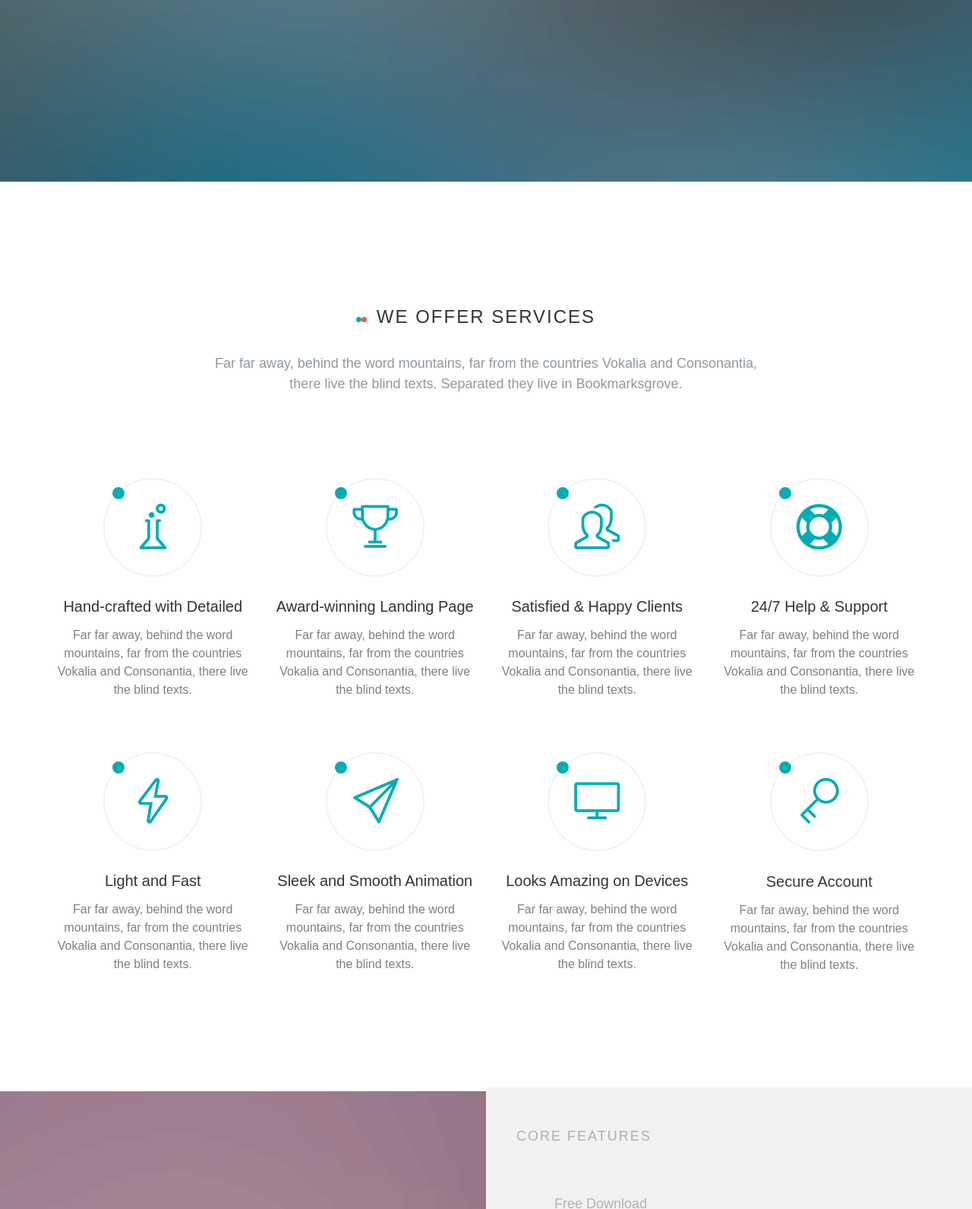
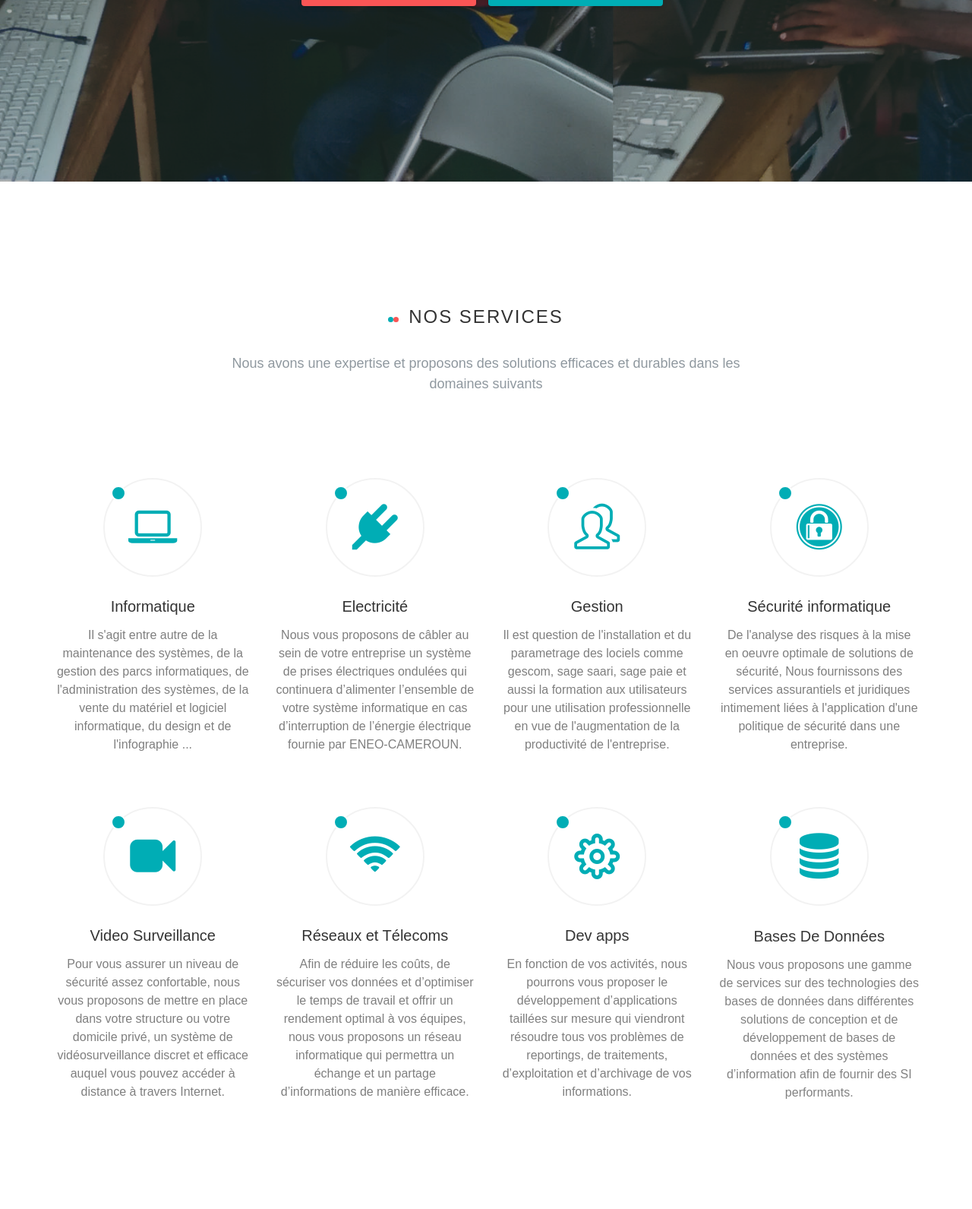
Before and after one commit to sedsev/winkom, a plain HTML site: page index.html in a window 1280 px wide. Shown: the part 661-2252 px from the top of the page at 76% size. Drawn offline with Linux system fonts and the light colour scheme; some packages are replaced by stand-ins of ours; no server answers; files whose address does not match are found by name.

Commit message:
home and services pages template ok. begining projects and statistics pages template.

```diff
--- a/index.html
+++ b/index.html
@@ -7,7 +7,7 @@
 	<head>
 	<meta charset="utf-8">
 	<meta http-equiv="X-UA-Compatible" content="IE=edge">
-	<title>Twist &mdash; Free Fully Responsive HTML5 Template by FREEHTML5.co</title>
+	<title>winkom-services</title>
 	<meta name="viewport" content="width=device-width, initial-scale=1">
 	<meta name="description" content="Free HTML5 Template by FreeHTML5.co" />
 	<meta name="keywords" content="free html5, free template, free bootstrap, html5, css3, mobile first, responsive" />
@@ -73,38 +73,38 @@
 				<div class="navbar-header">
 					<!-- Mobile Toggle Menu Button -->
 					<a href="#" class="js-fh5co-nav-toggle fh5co-nav-toggle" data-toggle="collapse" data-target="#navbar" aria-expanded="false" aria-controls="navbar"><i></i></a>
-					<a class="navbar-brand" href="index.html">Twist</a>
+					<a class="navbar-brand" href="index.html">WincomServices</a>
 				</div>
 				<div id="navbar" class="navbar-collapse collapse">
 					<ul class="nav navbar-nav navbar-right">
-						<li class="active"><a href="#" data-nav-section="home"><span>Home</span></a></li>
+						<li class="active"><a href="#" data-nav-section="home"><span>Accueil</span></a></li>
 						<li><a href="#" data-nav-section="services"><span>Services</span></a></li>
-						<li><a href="#" data-nav-section="explore"><span>Project</span></a></li>
-						<li><a href="#" data-nav-section="testimony"><span>Testimony</span></a></li>
+						<li><a href="#" data-nav-section="explore"><span>Projets</span></a></li>
+						<li><a href="#" data-nav-section="testimony"><span>Temoignages</span></a></li>
 						<li><a href="#" data-nav-section="pricing"><span>Pricing</span></a></li>
-						<li><a href="#" data-nav-section="team"><span>Team</span></a></li>
+						<li><a href="#" data-nav-section="team"><span>Equipes</span></a></li>
 						<li><a href="#" data-nav-section="blog"><span>Blog</span></a></li>
 						<li><a href="#" data-nav-section="faq"><span>FAQ</span></a></li>
-						<li class="call-to-action"><a class="sign-up" href="#"><span>Sign Up</span></a></li>
-						<li class="call-to-action"><a class="log-in" href="#"><span>Login</span></a></li>
+						<li class="call-to-action"><a class="sign-up" href="#"><span>facebook</span></a></li>
+						<li class="call-to-action"><a class="log-in" href="#"><span>google +</span></a></li>
 					</ul>
 				</div>
 			</nav>
 	  </div>
 	</header>
 
-	<section id="fh5co-home" data-section="home" style="background-image: url(images/full_image_3.jpg);" data-stellar-background-ratio="0.5">
+	<section id="fh5co-home" data-section="home" style="background-image: url(images/head.jpg);" data-stellar-background-ratio="0.5">
 		<div class="gradient"></div>
 		<div class="container">
 			<div class="text-wrap">
 				<div class="text-inner">
 					<div class="row">
 						<div class="col-md-8 col-md-offset-2 text-center">
-							<h1 class="to-animate">One Page template for any type of <span>Businesses</span></h1>
-							<h2 class="to-animate">100% Free HTML5 Template. Licensed under <a href="http://creativecommons.org/licenses/by/3.0/" target="_blank">Creative Commons Attribution 3.0.</a> <br> Crafted with love by <a href="http://freehtml5.co/" target="_blank" title="Free HTML5 Bootstrap Templates" class="fh5co-link">FREEHTML5.co</a></h2>
+							<h1 class="to-animate">WINCOMSERVICES, l'ultime expression du savoir faire <span>Technologique</span></h1>
+							<h2 class="to-animate">WincomServices est une entreprise qui a su s'entourer des comp&eacute;tences dans les domaines Tecnologiques pour vous offrir des <a href="http://creativecommons.org/licenses/by/3.0/" target="_blank">services</a> <br> dans les domaines informatiques, &eacute;lectriques, des r&eacute;seaux et des t&eacute;l&eacute;communications <a href="http://freehtml5.co/" target="_blank" title="Free HTML5 Bootstrap Templates" class="fh5co-link">Contactez Nous</a></h2>
 							<div class="call-to-action">
-								<a href="#" class="demo to-animate"><i class="icon-power"></i> Demo</a>
-								<a href="#" class="download to-animate"><i class="icon-download"></i> Download</a>
+								<a href="#" class="demo to-animate"><i class="icon-google"></i></a>
+								<a href="#" class="download to-animate"><i class="icon-facebook"></i></a>
 							</div>
 						</div>
 					</div>
@@ -118,10 +118,10 @@
 			<div class="container">
 				<div class="row">
 					<div class="col-md-12 section-heading text-center">
-						<h2 class="to-animate"><span>We Offer Services</span></h2>
+						<h2 class="to-animate"><span>Nos Services</span></h2>
 						<div class="row">
 							<div class="col-md-8 col-md-offset-2 subtext">
-								<h3 class="to-animate">Far far away, behind the word mountains, far from the countries Vokalia and Consonantia, there live the blind texts. Separated they live in Bookmarksgrove. </h3>
+								<h3 class="to-animate">Nous avons une expertise et proposons des solutions efficaces et durables  dans les domaines suivants</h3>
 							</div>
 						</div>
 					</div>
@@ -130,42 +130,42 @@
 					<div class="col-md-3 text-center">
 						<div class="box-services">
 							<div class="icon to-animate">
-								<span><i class="icon-chemistry"></i></span>
+								<span><i class="icon-laptop"></i></span>
 							</div>
 							<div class="fh5co-post to-animate">
-								<h3>Hand-crafted with Detailed</h3>
-								<p>Far far away, behind the word mountains, far from the countries Vokalia and Consonantia, there live the blind texts.</p>
+								<h3>Informatique</h3>
+								<p>Il s'agit entre autre de la maintenance des syst&egrave;mes, de la gestion des parcs informatiques, de l'administration des syst&egrave;mes, de la vente du mat&eacute;riel et logiciel informatique, du design et de l'infographie ...</p>
 							</div>
 						</div>
 
 						<div class="box-services">
 							<div class="icon to-animate">
-								<span><i class="icon-energy"></i></i></span>
+								<span><i class="icon-video-camera"></i></i></span>
 							</div>
 							<div class="fh5co-post to-animate">
-								<h3>Light and Fast</h3>
-								<p>Far far away, behind the word mountains, far from the countries Vokalia and Consonantia, there live the blind texts.</p>
+								<h3>Video Surveillance</h3>
+								<p>Pour vous assurer un niveau de s&eacute;curit&eacute; assez confortable, nous vous proposons de mettre en place dans votre structure ou votre domicile priv&eacute;, un syst&egrave;me de vid&eacute;osurveillance discret et efficace auquel vous pouvez acc&eacute;der &agrave; distance à travers Internet.</p>
 							</div>
 						</div>
 					</div>
 					<div class="col-md-3 text-center">
 						<div class="box-services">
 							<div class="icon to-animate">
-								<span><i class="icon-trophy"></i></span>
+								<span><i class="icon-plug"></i></span>
 							</div>
 							<div class="fh5co-post to-animate">
-								<h3>Award-winning Landing Page</h3>
-								<p>Far far away, behind the word mountains, far from the countries Vokalia and Consonantia, there live the blind texts.</p>
+								<h3>Electricit&eacute;</h3>
+								<p>Nous vous proposons de c&acirc;bler au sein de votre entreprise un syst&egrave;me de prises &eacute;lectriques ondul&eacute;es qui continuera d’alimenter l’ensemble de votre syst&egrave;me informatique en cas d’interruption de l’&eacute;nergie &eacute;lectrique fournie par ENEO-CAMEROUN.</p>
 							</div>
 						</div>
 
 						<div class="box-services">
 							<div class="icon to-animate">
-								<span><i class="icon-paper-plane"></i></span>
+								<span><i class="icon-wifi"></i></span>
 							</div>
 							<div class="fh5co-post to-animate">
-								<h3>Sleek and Smooth Animation</h3>
-								<p>Far far away, behind the word mountains, far from the countries Vokalia and Consonantia, there live the blind texts.</p>
+								<h3>R&eacute;seaux et T&eacute;lecoms</h3>
+								<p>Afin de r&eacute;duire les co&ucirc;ts, de s&eacute;curiser vos donn&eacute;es et d’optimiser le temps de travail et offrir un rendement optimal &agrave; vos &eacute;quipes, nous vous proposons un r&eacute;seau informatique qui permettra un &eacute;change et un partage d’informations de mani&egrave;re efficace.</p>
 							</div>
 						</div>
 					</div>
@@ -175,39 +175,39 @@
 								<span><i class="icon-people"></i></span>
 							</div>
 							<div class="fh5co-post to-animate">
-								<h3>Satisfied &amp; Happy Clients</h3>
-								<p>Far far away, behind the word mountains, far from the countries Vokalia and Consonantia, there live the blind texts.</p>
+								<h3>Gestion</h3>
+								<p>Il est question de l'installation et du parametrage des lociels comme gescom, sage saari, sage paie et aussi la formation aux utilisateurs pour une utilisation professionnelle en vue de l'augmentation de la productivit&eacute; de l'entreprise.</p>
 							</div>
 						</div>
 
 						<div class="box-services">
 							<div class="icon to-animate">
-								<span><i class="icon-screen-desktop"></i></span>
+								<span><i class="icon-cog2"></i></span>
 							</div>
 							<div class="fh5co-post to-animate">
-								<h3>Looks Amazing on Devices</h3>
-								<p>Far far away, behind the word mountains, far from the countries Vokalia and Consonantia, there live the blind texts.</p>
+								<h3>Dev apps</h3>
+								<p>En fonction de vos activit&eacute;s, nous pourrons vous proposer le d&eacute;veloppement d’applications taill&eacute;es sur mesure qui viendront r&eacute;soudre tous vos probl&egrave;mes de reportings, de traitements, d’exploitation et d’archivage de vos informations.</p>
 							</div>
 						</div>
 					</div>
 					<div class="col-md-3 text-center">
 						<div class="box-services">
 							<div class="icon to-animate">
-								<span><i class="icon-life-saver"></i></span>
+								<span><i class="icon-expeditedssl"></i></span>
 							</div>
 							<div class="fh5co-post to-animate">
-								<h3>24/7 Help &amp; Support</h3>
-								<p>Far far away, behind the word mountains, far from the countries Vokalia and Consonantia, there live the blind texts.</p>
+								<h3>S&eacute;curit&eacute; informatique</h3>
+								<p>De l'analyse des risques &agrave; la mise en oeuvre optimale de solutions de s&eacute;curit&eacute, Nous fournissons des services assurantiels et juridiques intimement liées à l'application d'une politique de sécurité dans une entreprise.</p>
 							</div>
 						</div>
 
 						<div class="box-services">
 							<div class="icon to-animate">
-								<span><i class="icon-key"></i></span>
+								<span><i class="icon-database"></i></span>
 							</div>
 							<div class="fh5co-post to-animate">
-								<h3>Secure Account</h3>
-								<p>Far far away, behind the word mountains, far from the countries Vokalia and Consonantia, there live the blind texts.</p>
+								<h3>Bases De Donn&eacute;es</h3>
+								<p>Nous vous proposons une gamme de services sur des technologies des bases de donn&eacute;es dans diff&eacute;rentes solutions de conception et de d&eacute;veloppement de bases de données et des syst&egrave;mes d’information afin de fournir des SI performants.</p>
 							</div>
 						</div>
 					</div>
@@ -215,32 +215,32 @@
 			</div>
 		</div>
 		<div class="core-features">
-			<div class="grid2 to-animate" style="background-image: url(images/full_image_5.jpg);">
+			<div class="grid2 to-animate" style="background-image: url(images/nav1.jpg);">
 			</div>
 			<div class="grid2 fh5co-bg-color">
 				<div class="core-f">
-					<h2 class="to-animate">Core Features</h2>
+					<h2 class="to-animate">Nos Comp&eacute;tences</h2>
 					<div class="row">
 						<div class="col-md-6">
 							<div class="core">
 								<i class="icon-cloud-download to-animate-2"></i>
 								<div class="fh5co-post to-animate">
-									<h3>Free Download</h3>
-									<p>Far far away, behind the word mountains, far from the countries Vokalia and Consonantia, there live the blind texts.</p>
+									<h3>Administration R&eacute;seaux</h3>
+									<p>Conception, installation, administration, et d&eacute;pannage des r&eacute;seaux informatiques. Installation des Syst&egrave;mes de sauvegarde.</p>
 								</div>
 							</div>
 							<div class="core">
 								<i class="icon-laptop to-animate-2"></i>
 								<div class="fh5co-post to-animate">
-									<h3>Responsive Layout</h3>
-									<p>Far far away, behind the word mountains, far from the countries Vokalia and Consonantia, there live the blind texts.</p>
+									<h3>D&eacute;veloppements web</h3>
+									<p>Cr&eacute;ation des sites internet professionnels et des sites de e-commerce, Infographie / logos / cartes de visite et d'invitation / etc ...</p>
 								</div>
 							</div>
 							<div class="core">
 								<i class="icon-hand-paper-o to-animate-2"></i>
 								<div class="fh5co-post to-animate">
-									<h3>24/7 Help &amp; Support</h3>
-									<p>Far far away, behind the word mountains, far from the countries Vokalia and Consonantia, there live the blind texts.</p>
+									<h3>Maintenance</h3>
+									<p>Installation, administration et maintenance des parcs informatiques, D&eacute;pannage du mat&eacute;riel informatique .</p>
 								</div>
 							</div>
 						</div>
@@ -248,22 +248,22 @@
 							<div class="core">
 								<i class="icon-lightbulb-o to-animate-2"></i>
 								<div class="fh5co-post to-animate">
-									<h3>Free Update</h3>
-									<p>Far far away, behind the word mountains, far from the countries Vokalia and Consonantia, there live the blind texts.</p>
+									<h3>Installation &eacute;lectrique</h3>
+									<p>Installation des onduleurs et parafoudre pour la protection des machines. R&eacute;novation et modernisation des r&eacute;seaux &eacute;lectriques.</p>
 								</div>
 							</div>
 							<div class="core">
 								<i class="icon-trophy to-animate-2"></i>
 								<div class="fh5co-post to-animate">
-									<h3>Featured Template</h3>
-									<p>Far far away, behind the word mountains, far from the countries Vokalia and Consonantia, there live the blind texts.</p>
+									<h3>Programmation</h3>
+									<p>D&eacute;veloppement des applications taill&eacute;es sur mesure (Gestion, sant&eacute;, humanitaire, &eacute;ducatif, B2B, etc.) .</p>
 								</div>
 							</div>
 							<div class="core">
 								<i class="icon-columns2 to-animate-2"></i>
 								<div class="fh5co-post to-animate">
-									<h3>Lots of Elements</h3>
-									<p>Far far away, behind the word mountains, far from the countries Vokalia and Consonantia, there live the blind texts.</p>
+									<h3>Formations</h3>
+									<p>Formation sur l'utilisation de l'outil informatique : Secr&eacute;tariat bureautique, Internet, infographie, gestion commerciale etc.</p>
 								</div>
 							</div>
 						</div>
@@ -277,10 +277,10 @@
 		<div class="container">
 			<div class="row">
 				<div class="col-md-12 section-heading text-center">
-					<h2 class="to-animate"><span>Explore Our Projects</span></h2>
+					<h2 class="to-animate"><span>Quelque projets d&eacute;j&agrave; livr&eacute;s</span></h2>
 					<div class="row">
 						<div class="col-md-8 col-md-offset-2 subtext to-animate">
-							<h3>Far far away, behind the word mountains, far from the countries Vokalia and Consonantia, there live the blind texts.</h3>
+							<h3>Voici une liste non exhaustive des travaux d&eacute;j&agrave; ex&eacute;cut&eacute;s chez nos clients.</h3>
 						</div>
 					</div>
 				</div>
@@ -290,10 +290,10 @@
 			<div class="container-fluid">
 				<div class="row">
 					<div class="col-md-4 text-center">
-						<div class="project-grid to-animate-2" style="background-image:  url(images/project-1.jpg);">
+						<div class="project-grid to-animate-2" style="background-image:  url(images/img-project-1.jpg);">
 							<div class="desc">
-								<h3><a href="#">Work Title Here</a></h3>
-								<span>Web Design</span>
+								<h3><a href="#">Application GesprosFacturation</a></h3>
+								<span>Gespros Group</span>
 
 								<p class="download"><a href="#"><i class="icon-download"></i></a></p>
 								<p class="love"><a href="#"><i class="icon-heart-o"></i></a></p>
@@ -430,10 +430,10 @@
 			<div class="container">
 				<div class="row">
 					<div class="col-md-12 section-heading text-center">
-						<h2 class="to-animate"><span>Some Fun Facts</span></h2>
+						<h2 class="to-animate"><span>Nos Statistiques</span></h2>
 						<div class="row">
 							<div class="col-md-8 col-md-offset-2 subtext">
-								<h3 class="to-animate">Far far away, behind the word mountains, far from the countries Vokalia and Consonantia, there live the blind texts. Separated they live in Bookmarksgrove. </h3>
+								<h3 class="to-animate">Certaines statistiques sur nos activit&eacute;s. </h3>
 							</div>
 						</div>
 					</div>
```
Also changed, not shown: images/head.jpg (added), images/img-project-1.jpg (added), images/nav1.jpg (added).
